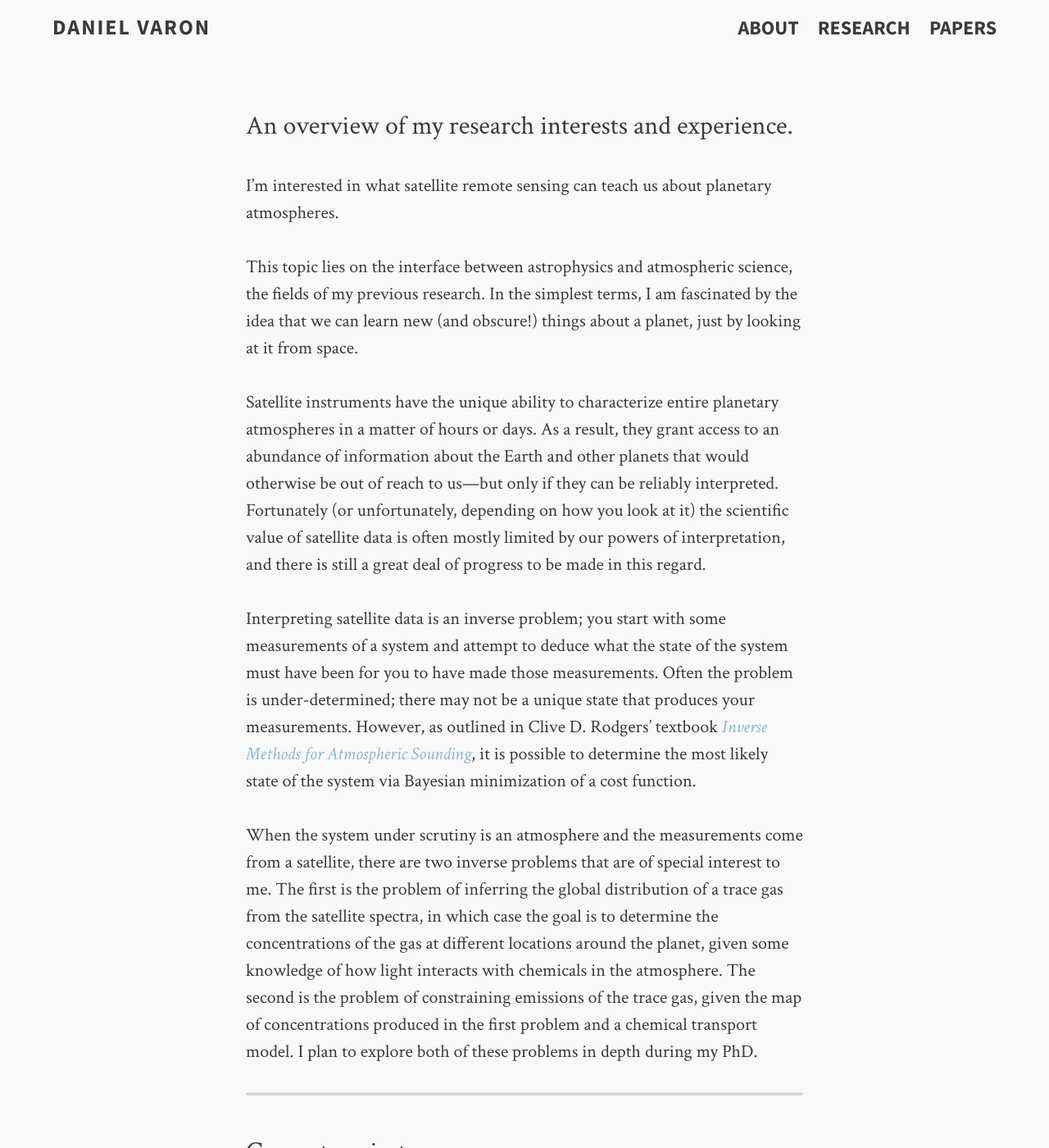
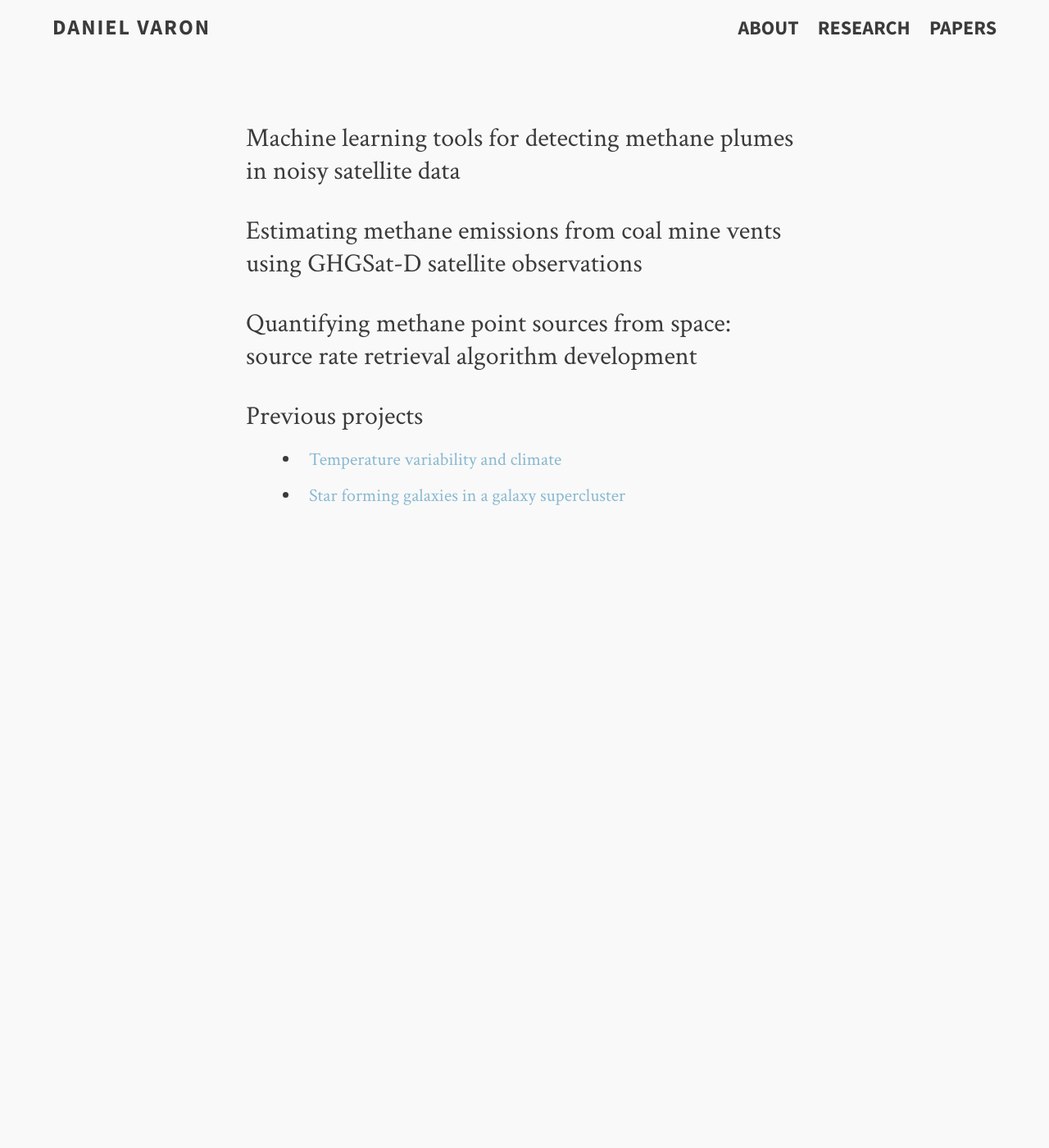
Before and after one commit to djvaron/djvaron.github.io, a Jekyll site: the page built from research.md, in a window 1280 px wide and 1400 px high. Shown: the whole window at 82% size. Built offline with Jekyll 4.4.1, drawn with Linux system fonts in a browser that asks for light colours; some of the changed text lies outside the part shown.

Commit message:
edit research page

```diff
--- a/papers.md
+++ b/papers.md
@@ -26,10 +26,3 @@ Daniel J. Varon
 Shaun Lovejoy, Daniel Schertzer, Daniel J. Varon
 
 <em>Earth System Dynamics</em>, 2013. [PDF](lovejoy_etal_2013_esd.pdf)
-
-<!--
-| - | - |
-|---|---|
-| I am text to the left  | ![avatar](/images/avatar.png) |
-| ![avatar](/images/avatar.png) | I am text to the right |
--->
--- a/research.md
+++ b/research.md
@@ -2,27 +2,28 @@
 layout: page
 permalink: /research/index.html
 title: Research
-description: An overview of my research interests and experience.
 tags: [research]
 ---
 
+### Machine learning tools for detecting methane plumes in noisy satellite data
+
+### Estimating methane emissions from coal mine vents using GHGSat-D satellite observations
+
+### Quantifying methane point sources from space: source rate retrieval algorithm development
+
+### Previous projects
+
+* [Temperature variability and climate](http://www.varon.org/research/climate/)
+* [Star forming galaxies in a galaxy supercluster](http://www.varon.org/research/astro/)
+
+<!--
 I'm interested in what satellite remote sensing can teach us about planetary atmospheres.
 
-This topic lies on the interface between astrophysics and atmospheric science, the fields of my previous research. In the simplest terms, I am fascinated by the idea that we can learn new (and obscure!) things about a planet, just by looking at it from space.
+This topic is on the interface between astrophysics and atmospheric science, the fields of my previous research. In the simplest terms, I am fascinated by the idea that we can learn new (and obscure!) things about a planet, just by looking at it from space.
 
 Satellite instruments have the unique ability to characterize entire planetary atmospheres in a matter of hours or days. As a result, they grant access to an abundance of information about the Earth and other planets that would otherwise be out of reach to us---but only if they can be reliably interpreted. Fortunately (or unfortunately, depending on how you look at it) the scientific value of satellite data is often mostly limited by our powers of interpretation, and there is still a great deal of progress to be made in this regard.
 
 Interpreting satellite data is an inverse problem; you start with some measurements of a system and attempt to deduce what the state of the system must have been for you to have made those measurements. Often the problem is under-determined; there may not be a unique state that produces your measurements. However, as outlined in Clive D. Rodgers' textbook [<em>Inverse Methods for Atmospheric Sounding</em>](https://books.google.com/books/about/Inverse_Methods_for_Atmospheric_Sounding.html?id=dW-0QgAACAAJ&redir_esc=y), it is possible to determine the most likely state of the system via Bayesian minimization of a cost function.
 
 When the system under scrutiny is an atmosphere and the measurements come from a satellite, there are two inverse problems that are of special interest to me. The first is the problem of inferring the global distribution of a trace gas from the satellite spectra, in which case the goal is to determine the concentrations of the gas at different locations around the planet, given some knowledge of how light interacts with chemicals in the atmosphere. The second is the problem of constraining emissions of the trace gas, given the map of concentrations produced in the first problem and a chemical transport model. I plan to explore both of these problems in depth during my PhD.
-
-- - -
-
-### Current projects
-
-* Gaussian plume dispersion modeling
-
-### Past projects
-
-* [Temperature variability and climate](http://www.varon.org/research/climate/)
-* [Star forming galaxies in a galaxy supercluster](http://www.varon.org/research/astro/)
+-->
```
